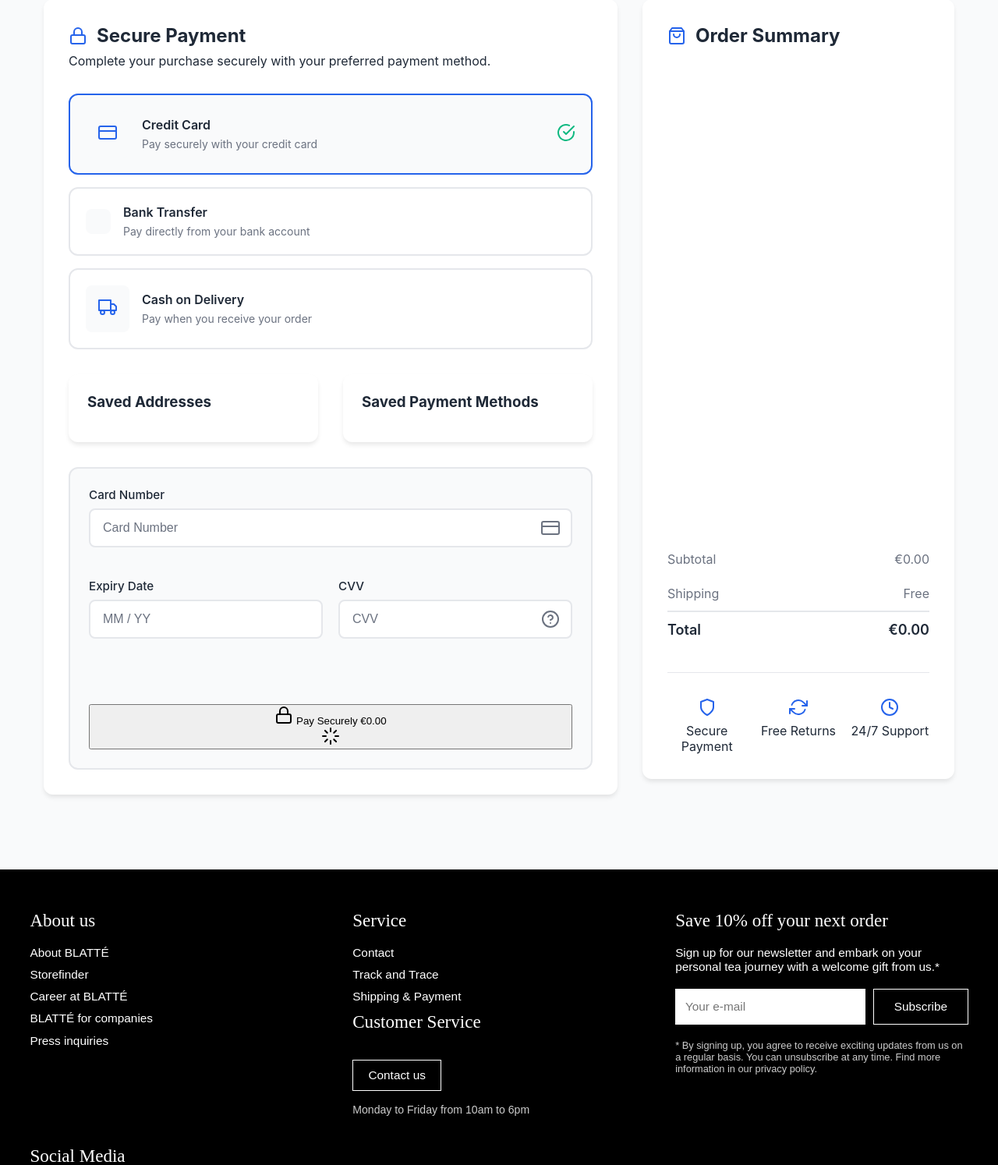
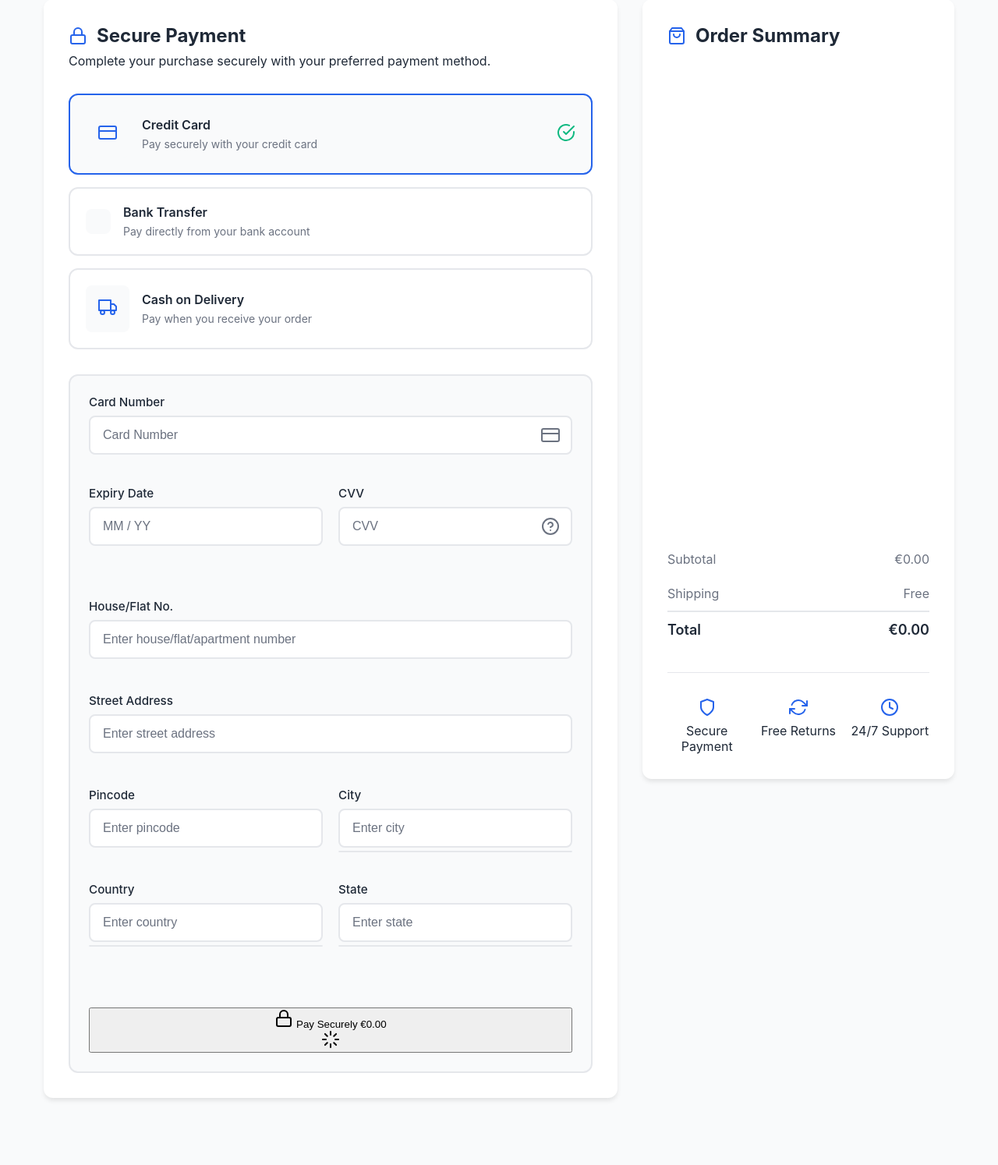
Before and after one commit to DaveAbhishek-GHUB/Blatte, a Flask app: template templates/checkout.html in a window 1280 px wide. Shown: the part 315-1809 px from the top of the page at 78% size. Run offline with Flask 3, Linux system fonts and the light colour scheme; the template is opened without the code that fills it, so the values that code supplies are empty; some libraries are stand-ins or nearby versions.

Commit message:
fix: Address fields fixed.

```diff
--- a/templates/checkout.html
+++ b/templates/checkout.html
@@ -81,23 +81,6 @@
             </div>
           </div>
 
-          <!-- Add this after the payment methods section -->
-          <div class="saved-data-section">
-            <div class="saved-addresses">
-              <h3>Saved Addresses</h3>
-              <div class="saved-addresses-list">
-                <!-- Will be populated by JavaScript -->
-              </div>
-            </div>
-
-            <div class="saved-payment-methods">
-              <h3>Saved Payment Methods</h3>
-              <div class="saved-payment-methods-list">
-                <!-- Will be populated by JavaScript -->
-              </div>
-            </div>
-          </div>
-
           <!-- Payment Details Forms -->
           <div class="payment-details card-details">
             <form class="payment-form" action="/process_checkout" method="POST">
@@ -134,6 +117,71 @@
                     <i data-feather="help-circle" class="input-icon"></i>
                   </div>
                   <div class="error-message"></div>
+                </div>
+              </div>
+              <!-- Address Fields -->
+              <div class="address-section">
+                <div class="form-group">
+                  <label>House/Flat No.</label>
+                  <input type="text"
+                         name="houseNo"
+                         placeholder="Enter house/flat/apartment number"
+                         required>
+                  <div class="error-message"></div>
+                </div>
+                <div class="form-group">
+                  <label>Street Address</label>
+                  <input type="text"
+                         name="street"
+                         placeholder="Enter street address"
+                         required>
+                  <div class="error-message"></div>
+                </div>
+                <div class="form-row">
+                  <div class="form-group">
+                    <label>Pincode</label>
+                    <input type="text"
+                           name="pincode"
+                           placeholder="Enter pincode"
+                           pattern="[0-9]{6}"
+                           required>
+                    <div class="error-message"></div>
+                  </div>
+                  <div class="form-group">
+                    <label>City</label>
+                    <input type="text"
+                           name="city"
+                           class="autocomplete-input"
+                           data-type="city"
+                           placeholder="Enter city"
+                           required>
+                    <div class="suggestions-container"></div>
+                    <div class="error-message"></div>
+                  </div>
+                </div>
+                <div class="form-row">
+                  <div class="form-group">
+                    <label>Country</label>
+                    <input type="text"
+                           name="country"
+                           class="autocomplete-input"
+                           data-type="country"
+                           placeholder="Enter country"
+                           required>
+                    <div class="suggestions-container"></div>
+                    <div class="error-message"></div>
+                  </div>
+                  <div class="form-group">
+                    <label>State</label>
+                    <input type="text"
+                           name="state"
+                           class="autocomplete-input"
+                           data-type="state"
+                           placeholder="Enter state"
+                           required>
+                    <div class="suggestions-container"></div>
+                    <div class="error-message"></div>
+                  </div>
                 </div>
               </div>
               <button type="submit" class="pay-button">
@@ -191,6 +239,71 @@
                        required>
                 <div class="error-message"></div>
               </div>
+              <!-- Address Fields -->
+              <div class="address-section">
+                <div class="form-group">
+                  <label>House/Flat No.</label>
+                  <input type="text"
+                         name="houseNo"
+                         placeholder="Enter house/flat/apartment number"
+                         required>
+                  <div class="error-message"></div>
+                </div>
+                <div class="form-group">
+                  <label>Street Address</label>
+                  <input type="text"
+                         name="street"
+                         placeholder="Enter street address"
+                         required>
+                  <div class="error-message"></div>
+                </div>
+                <div class="form-row">
+                  <div class="form-group">
+                    <label>Pincode</label>
+                    <input type="text"
+                           name="pincode"
+                           placeholder="Enter pincode"
+                           pattern="[0-9]{6}"
+                           required>
+                    <div class="error-message"></div>
+                  </div>
+                  <div class="form-group">
+                    <label>City</label>
+                    <input type="text"
+                           name="city"
+                           class="autocomplete-input"
+                           data-type="city"
+                           placeholder="Enter city"
+                           required>
+                    <div class="suggestions-container"></div>
+                    <div class="error-message"></div>
+                  </div>
+                </div>
+                <div class="form-row">
+                  <div class="form-group">
+                    <label>Country</label>
+                    <input type="text"
+                           name="country"
+                           class="autocomplete-input"
+                           data-type="country"
+                           placeholder="Enter country"
+                           required>
+                    <div class="suggestions-container"></div>
+                    <div class="error-message"></div>
+                  </div>
+                  <div class="form-group">
+                    <label>State</label>
+                    <input type="text"
+                           name="state"
+                           class="autocomplete-input"
+                           data-type="state"
+                           placeholder="Enter state"
+                           required>
+                    <div class="suggestions-container"></div>
+                    <div class="error-message"></div>
+                  </div>
+                </div>
+              </div>
               <button type="submit" class="pay-button">
                 <span class="button-content">
                   <i data-feather="lock" class="button-icon"></i>
@@ -232,6 +345,7 @@
                   <div class="error-message"></div>
                 </div>
               </div>
+              <!-- Address Fields -->
               <div class="address-section">
                 <div class="form-group">
                   <label>House/Flat No.</label>
```
